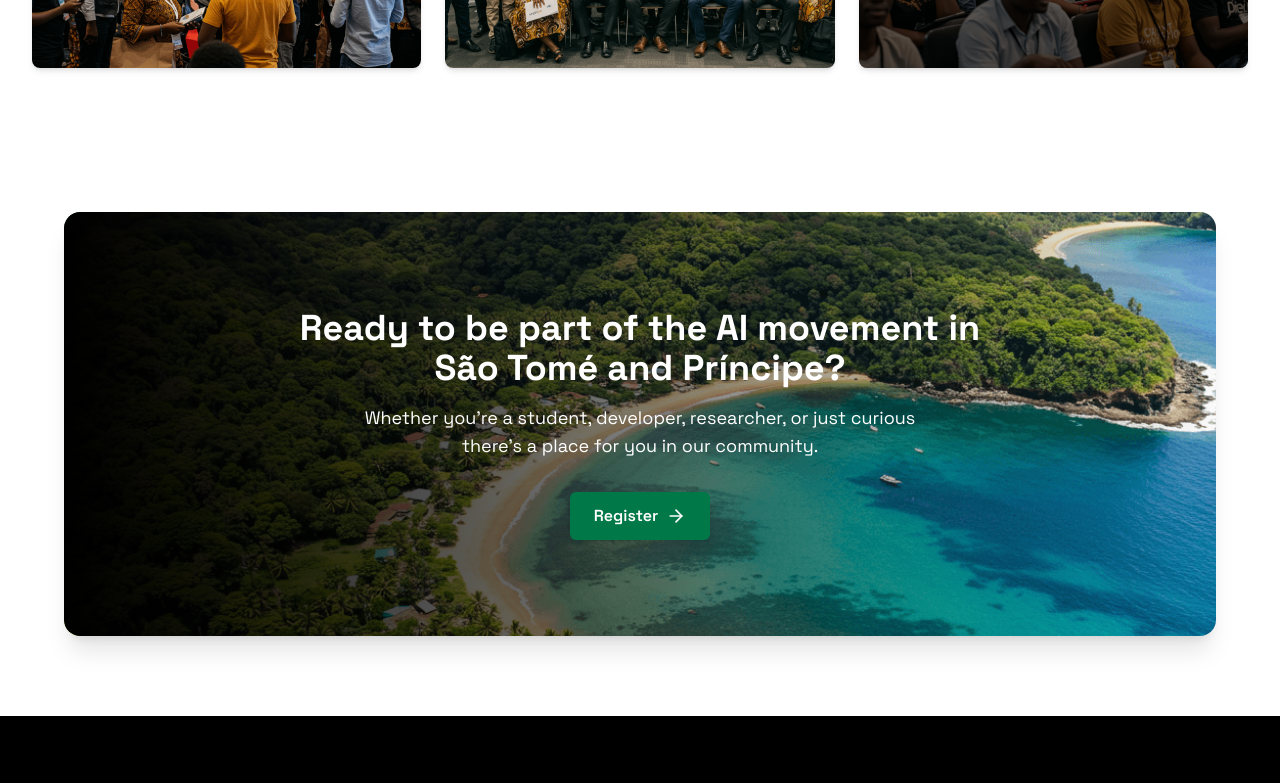
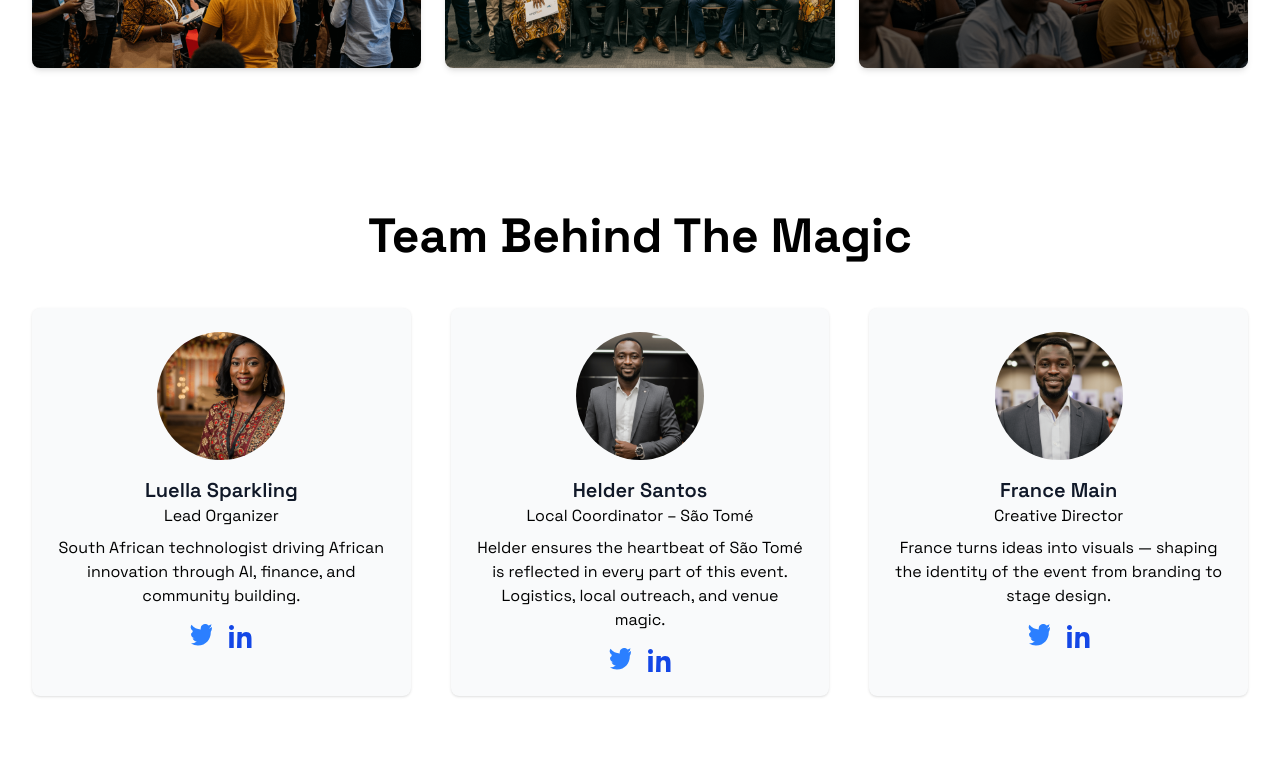
Before and after one commit to MOSOBELULU/indabaX, a React (Vite) app: page /aboutus in a window 1280 px wide. Shown: the part 5620-6403 px from the top of the page. Built offline with nearby package versions, Linux system fonts and the light colour scheme.

Commit message:
wip: about us page- added a section

```diff
--- a/src/pages/AboutUs.jsx
+++ b/src/pages/AboutUs.jsx
@@ -5,7 +5,7 @@ import JoinUs from "../components/reusable/JoinUs";
 import MiniGallery from "../components/about/MiniGallery";
 import Impact from "../components/about/Impact";
 import AdvisoryBoard from "../components/about/AdvisoryBoard";
-// import EventOrganisersAbout from "../components/about/EventOrganisersAbout"
+import EventOrganisersAbout from "../components/about/EventOrganisersAbout"
 import EventTopics from "../components/about/EventTopics";
 
 
@@ -19,7 +19,7 @@ export default function AboutUs() {
 <EventTopics />
 <AdvisoryBoard/>
 <MiniGallery/>
-{/* <EventOrganisersAbout/> */}
+<EventOrganisersAbout/>
 <JoinUs/>
     </>
   );
```
